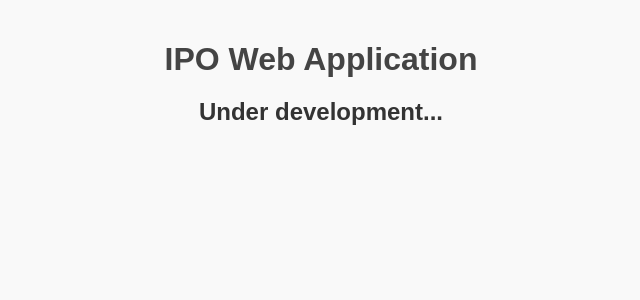
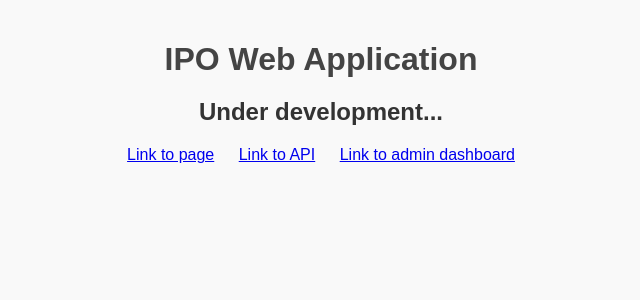
Before and after one commit to ankita0324singh/ipo_web_application, a Django app: page / in a window 1280 px wide. Shown: the top 300 px of the page, without its empty margins (319-959 px from the left). Run offline with Django 5.2, Linux system fonts and the light colour scheme.

Commit message:
added links

```diff
--- a/api/views.py
+++ b/api/views.py
@@ -1,5 +1,7 @@
 from rest_framework.response import Response
 from rest_framework.views import APIView
+from rest_framework.decorators import permission_classes
+from rest_framework.permissions import IsAuthenticated, AllowAny
 from .models import IpoInfo
 from .serializers import IpoInfoSerializer
 
@@ -8,6 +10,7 @@ class IndexView(APIView):
     def get(self, request):
         return Response({"message": "Hello, world!"})
 
+@permission_classes([AllowAny])
 class IPOInfoView(APIView):
     def get(self, request):
         ipo_info = IpoInfo.objects.all()
--- a/templates/index.html
+++ b/templates/index.html
@@ -6,9 +6,17 @@
     <meta name="viewport" content="width=device-width, initial-scale=1.0">
     <title>Document</title>
     <link rel="stylesheet" href="{% static 'css/main.css' %}">
+    <style>
+        a {
+            margin: 10px;
+        }
+    </style>
 </head>
 <body>
     <h1>IPO Web Application</h1>
     <h2>Under development...</h2>
+    <a href="/ipo_info">Link to page</a>
+    <a href="/api/ipo_info">Link to API</a>
+    <a href="/admin">Link to admin dashboard</a>
 </body>
 </html>
--- a/templates/ipo_info.html
+++ b/templates/ipo_info.html
@@ -4,7 +4,7 @@
 <head>
     <meta charset="UTF-8">
     <meta name="viewport" content="width=device-width, initial-scale=1.0">
-    <title>Document</title>
+    <title>IPO Information</title>
     <link rel="stylesheet" href="{% static 'css/main.css'%}">
 </head>
 <body>
```
